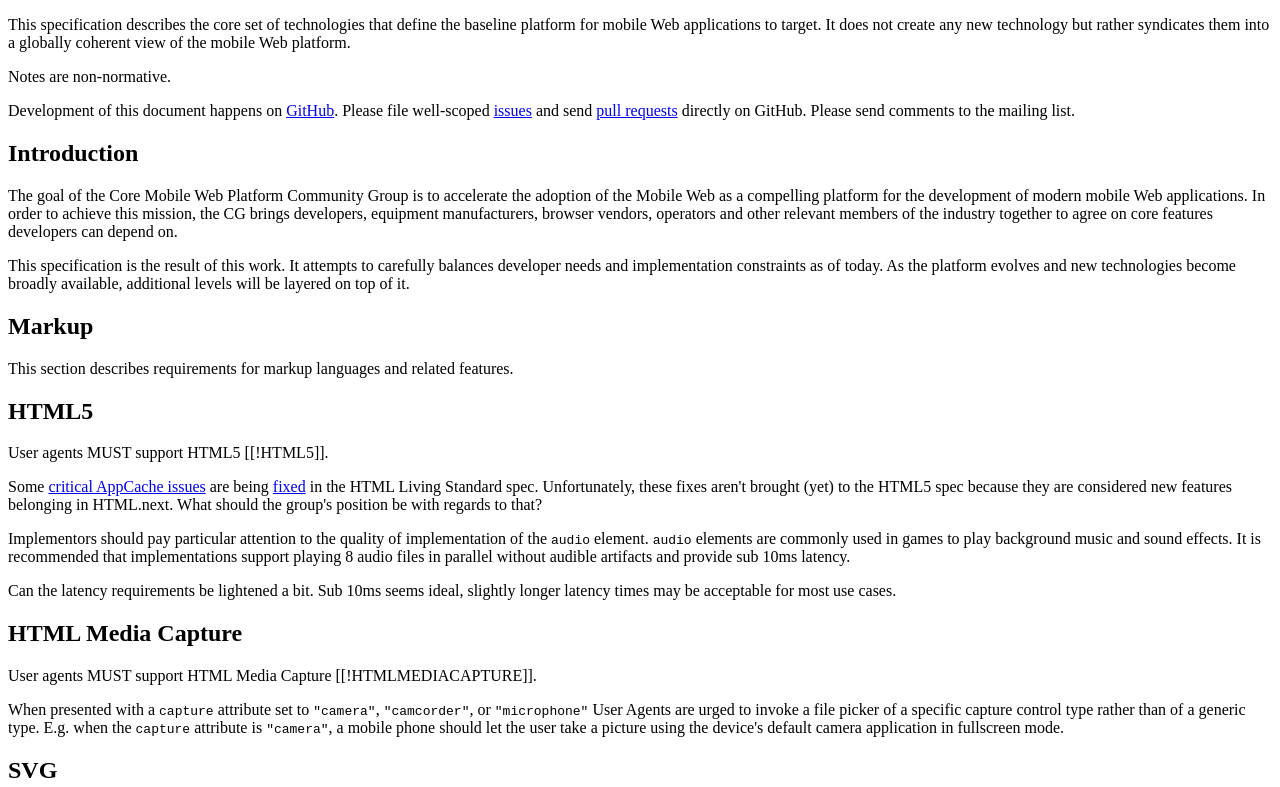
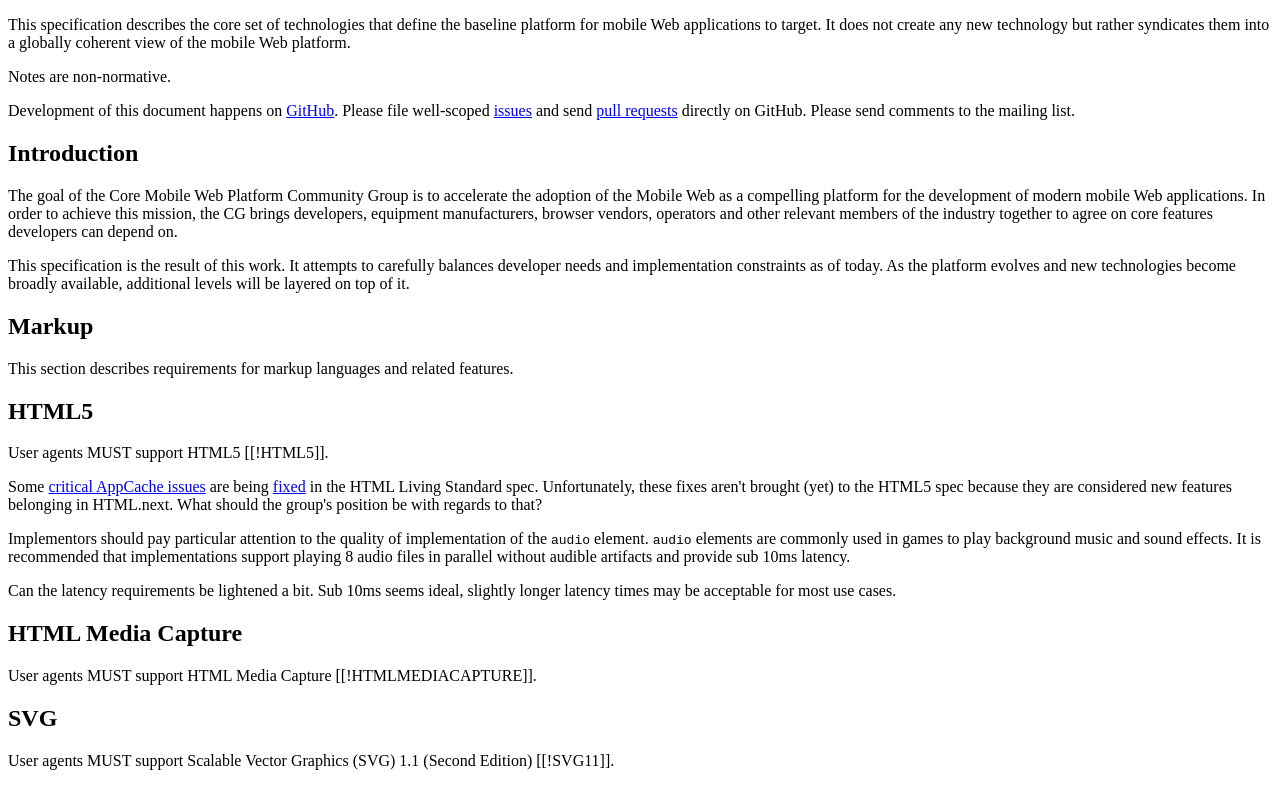
Before and after one commit to coremob/level-1, a plain HTML site: page index.html in a window 1280 px wide. Shown: the top 787 px of the page. Drawn offline with Linux system fonts and the light colour scheme.

Commit message:
Removed HTML Media Capture note.
The text of the WD was changed and obsoletes our note (we requested the text change, so this is good).

Closes ISSUE-4 (https://www.w3.org/community/coremob/track/issues/4).

```diff
--- a/index.html
+++ b/index.html
@@ -69,8 +69,6 @@
       <section>
         <h2>HTML Media Capture</h2>
         <p>User agents MUST support HTML Media Capture [[!HTMLMEDIACAPTURE]].</p>
-        <p class='note'>
-          When presented with a <code>capture</code> attribute set to <code>"camera"</code>, <code>"camcorder"</code>, or <code>"microphone"</code> User Agents are urged to invoke a file picker of a specific capture control type rather than of a generic type. E.g. when the <code>capture</code> attribute is <code>"camera"</code>, a mobile phone should let the user take a picture using the device's default camera application in fullscreen mode.</p>
       </section>
 
       <section>
```
